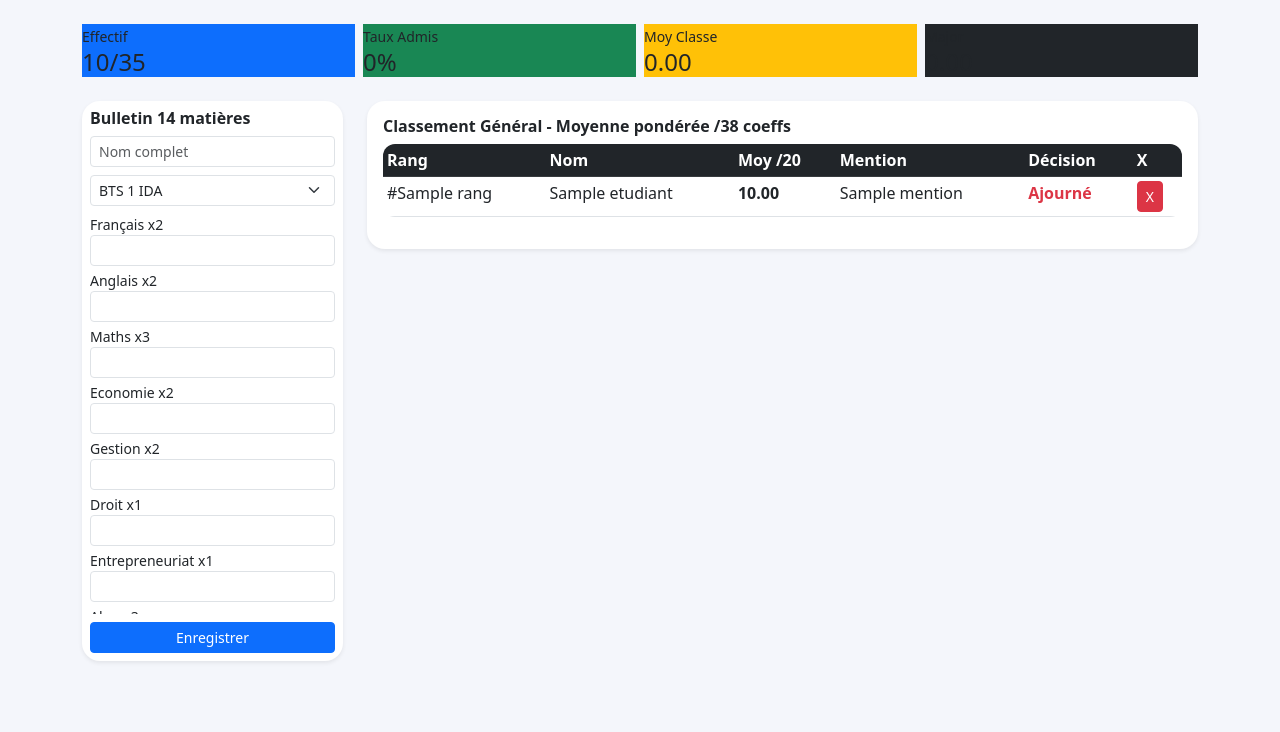
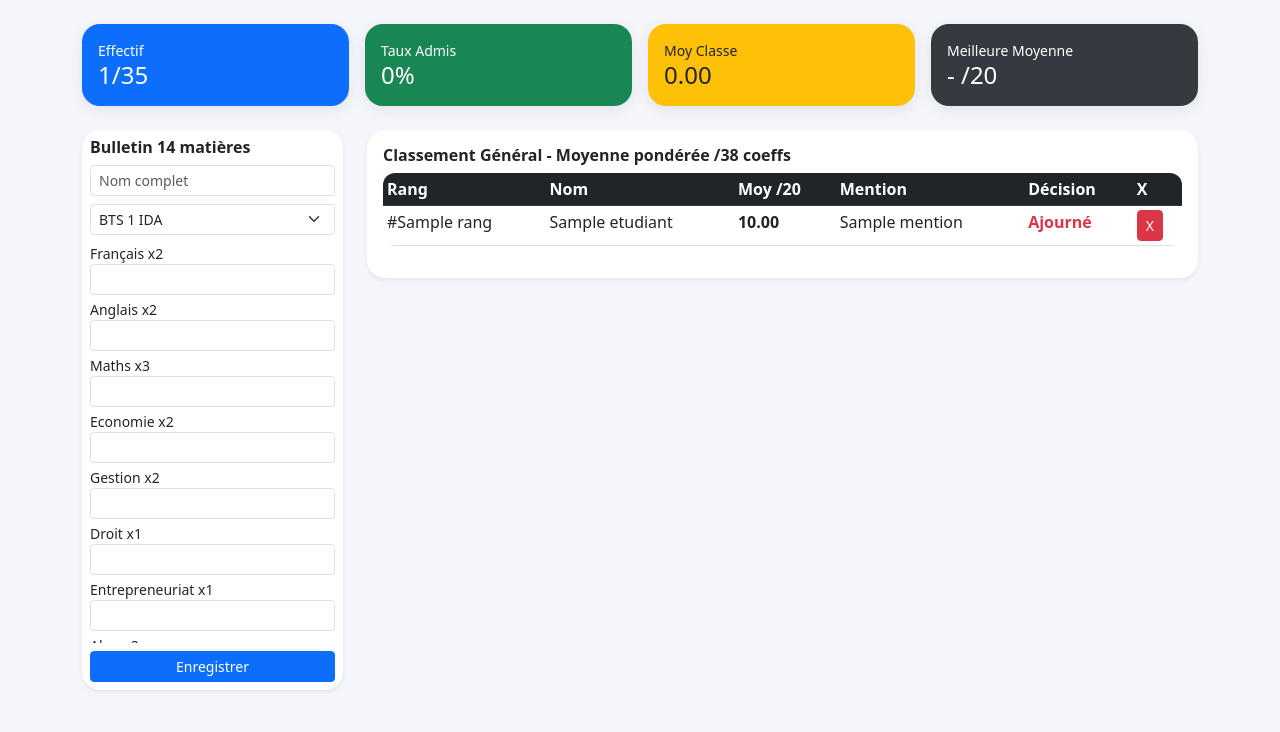
Before and after one commit to zaka-carlos-dev/gestion-notes-etudiants, a Python web app: template templates/index.html in a window 1280 px wide. Shown: the part 68-800 px from the top of the page. Run offline with Jinja, Linux system fonts and the light colour scheme; the template is opened without the code that fills it: most values are stand-ins (such as "Sample title", 1, 10 or a date in 2020).

Commit message:
Update index.html

```diff
--- a/templates/index.html
+++ b/templates/index.html
@@ -31,7 +31,38 @@ nav { border-radius: 0 0 16px 16px; }
 
 <div class="container mt-4">
 <!-- TON ANCIEN CONTENU GARDE LE EN DESSOUS, NE TOUCHE PAS AU RESTE -->
-<div class="row g-2 mb-3"><div class="col-3"><div class="card-stat bg-primary"><small>Effectif</small><h4>{{ total }}/35</h4></div></div><div class="col-3"><div class="card-stat bg-success"><small>Taux Admis</small><h4>{{ "%.0f"|format(taux) }}%</h4></div></div><div class="col-3"><div class="card-stat bg-warning text-dark"><small>Moy Classe</small><h4>{{ "%.2f"|format(moy_classe) }}</h4></div></div><div class="col-3"><div class="card-stat bg-dark"><small>Major</small><h4>{{ "%.2f"|format(meilleure) }}</h4></div></div></div>
+<div class="row g-3 mb-4">
+  <div class="col-md-3">
+    <div class="card text-white p-3" style="background:#0d6efd; border-radius:16px;">
+      <small>Effectif</small>
+      <h4 class="mb-0">{{ etudiants|length }}/35</h4>
+    </div>
+  </div>
+  <div class="col-md-3">
+    <div class="card text-white p-3" style="background:#198754; border-radius:16px;">
+      <small>Taux Admis</small>
+      <h4 class="mb-0">{{ "%.0f"|format(taux_admis) }}% </h4>
+    </div>
+  </div>
+  <div class="col-md-3">
+    <div class="card text-dark p-3" style="background:#ffc107; border-radius:16px;">
+      <small>Moy Classe</small>
+      <h4 class="mb-0">{{ "%.2f"|format(moy_classe) }}</h4>
+    </div>
+  </div>
+  <div class="col-md-3">
+    <div class="card text-white p-3" style="background:#343a40; border-radius:16px;">
+      <small>Meilleure Moyenne</small>
+      <h4 class="mb-0">
+        {% if classement and classement|length > 0 %}
+          {{ "%.2f"|format(classement[0].moy) }}/20
+        {% else %}
+          - /20
+        {% endif %}
+      </h4>
+    </div>
+  </div>
+</div>
 <div class="row"><div class="col-md-3"><div class="card p-2 shadow-sm"><h6 class="fw-bold">Bulletin 14 matières</h6><form method="POST" action="/add"><input name="nom" class="form-control form-control-sm mb-2" placeholder="Nom complet" required><select name="classe" class="form-select form-select-sm mb-2"><option>BTS 1 IDA</option><option>BTS 2 IDA</option></select>
 <div style="max-height:400px;overflow-y:auto" class="small">
 Français x2<input type="number" step="0.01" min="0" max="20" name="francais" class="form-control form-control-sm mb-1" required>
```
